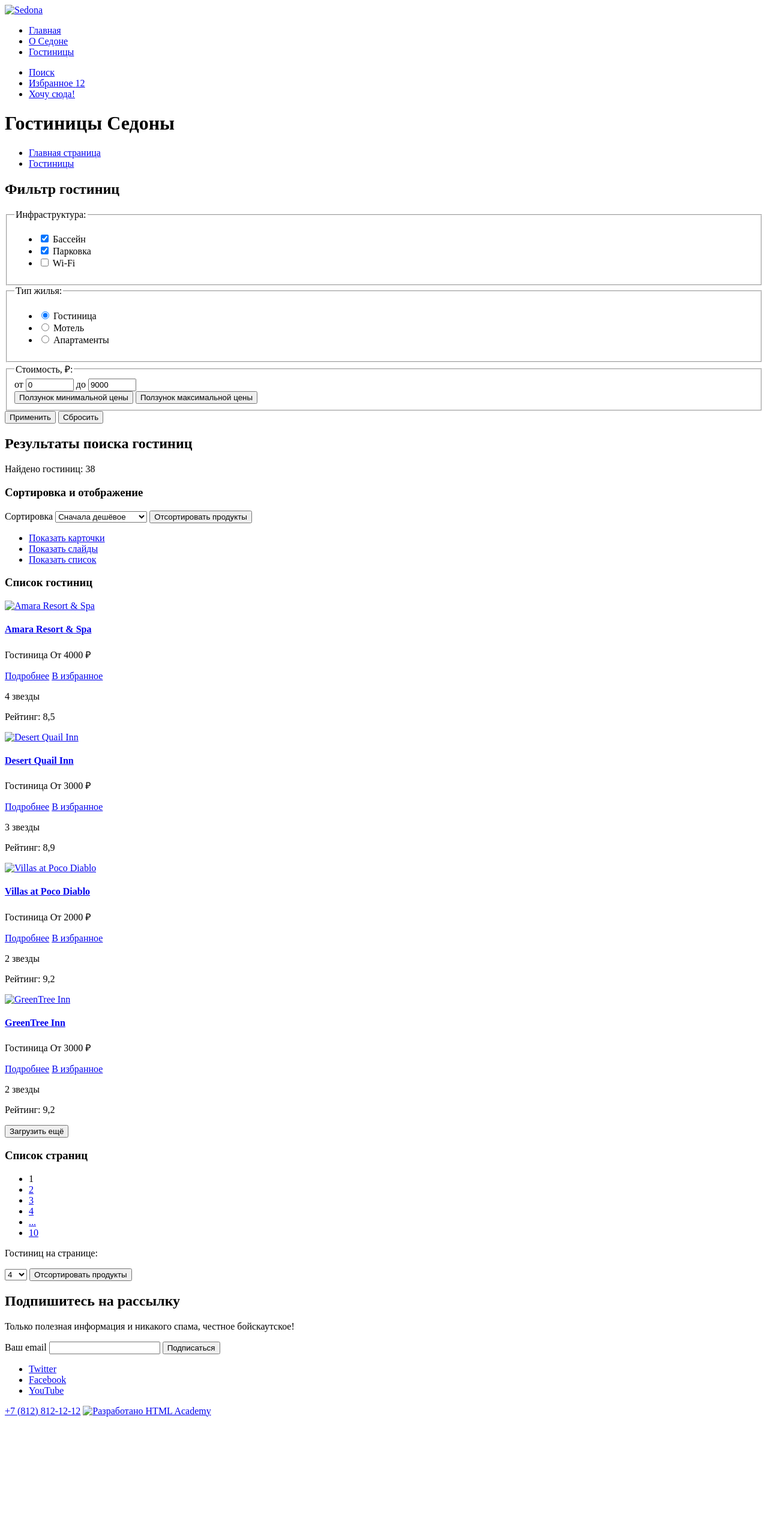
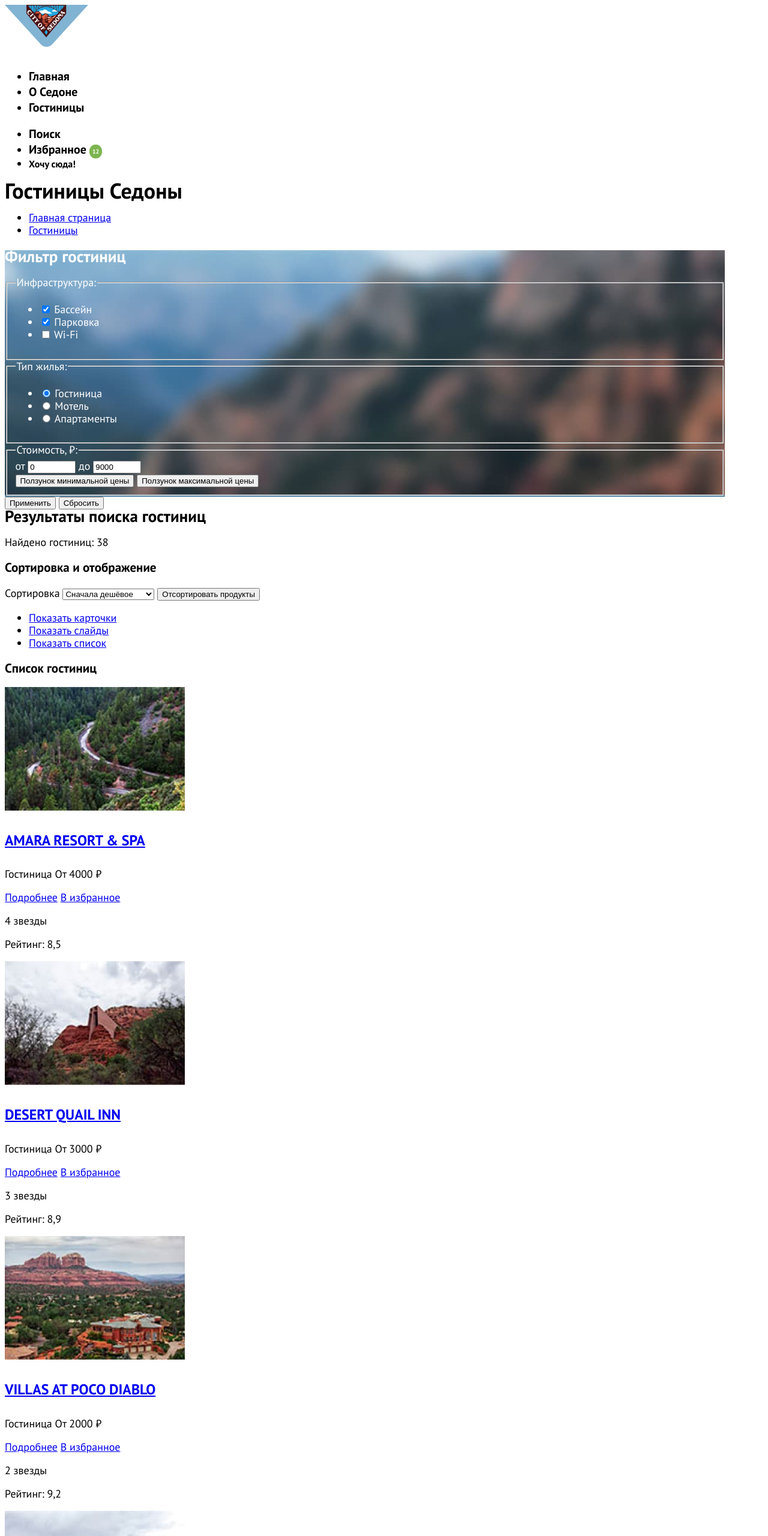
Before and after one commit to 4sagall/sedona, a plain HTML site: page catalog.html in a window 1280 px wide. Shown: the top 2560 px of the page at 60% size. Before the commit the page ends 2369 px from the top, so only its background shows below. Drawn offline with Linux system fonts and the light colour scheme.

Commit message:
basic styling part 1.2

```diff
--- a/catalog.html
+++ b/catalog.html
@@ -3,7 +3,8 @@
   <head>
     <meta charset="utf-8">
     <meta name="viewport" content="width=device-width, initial-scale=1">
-    <link rel="icon" href="images/favicon.ico">
+    <link rel="icon" href="img/favicon.ico">
+    <link rel="stylesheet" href="css/styles.css" type="text/css"/>
     <title>Седона — небольшой городок в Аризоне</title>
   </head>
 
@@ -11,7 +12,7 @@
   <header class="page-header">
     <nav class="navigation">
       <a class="logo" href="index.html">
-        <img src="" alt="Sedona">
+        <img src="img/logo.svg" width="149" height="84" alt="Sedona">
       </a>
 
       <ul class="navigation-list">
@@ -181,7 +182,7 @@
 
       <article class="hotel-card">
         <a class="hotel-link" href="#">
-          <img class="hotel-image" src="" alt="Amara Resort & Spa">
+          <img class="hotel-image" src="img/catalog-hotel-1.jpg" width="300" height="206" alt="Amara Resort & Spa">
           <h4 class="hotel-card-title">Amara Resort & Spa</h4>
         </a>
         <p class="hotel-card-description">
@@ -198,7 +199,7 @@
 
       <article class="hotel-card">
         <a class="hotel-link" href="#">
-          <img class="hotel-image" src="" alt="Desert Quail Inn">
+          <img class="hotel-image" src="img/catalog-hotel-2.jpg" width="300" height="206" alt="Desert Quail Inn">
           <h4 class="hotel-card-title">Desert Quail Inn</h4>
         </a>
         <p class="hotel-card-description">
@@ -215,7 +216,7 @@
 
       <article class="hotel-card">
         <a class="hotel-link" href="#">
-          <img class="hotel-image" src="" alt="Villas at Poco Diablo">
+          <img class="hotel-image" src="img/catalog-hotel-3.jpg" width="300" height="206" alt="Villas at Poco Diablo">
           <h4 class="hotel-card-title">Villas at Poco Diablo</h4>
         </a>
         <p class="hotel-card-description">
@@ -232,7 +233,7 @@
 
       <article class="hotel-card">
         <a class="hotel-link" href="#">
-          <img class="hotel-image" src="" alt="GreenTree Inn">
+          <img class="hotel-image" src="img/catalog-hotel-4.jpg" width="300" height="206" alt="GreenTree Inn">
           <h4 class="hotel-card-title">GreenTree Inn</h4>
         </a>
         <p class="hotel-card-description">
@@ -285,14 +286,14 @@
       </div>
     </section>
 
-    <section class="subscribe">
+    <section class="subscribe-catalog">
       <h2 class="section-title">Подпишитесь на рассылку</h2>
       <p class="section-description">Только полезная информация и никакого спама, честное бойскаутское!</p>
 
       <form class="subscribe-form" action="https://echo.htmlacademy.ru" method="POST">
         <label class="subscribe-field" for="email">
           <span class="visually-hidden">Ваш email</span>
-          <input class="email-field" type="email" name="email" id="email">
+          <input class="email-field" type="email" name="email" id="email" placeholder="Ваш e-mail">
         </label>
         <button class="subscribe-button" type="submit">Подписаться</button>
       </form>
@@ -321,7 +322,7 @@
     <a class="phone-link" href="tel:+78128121212">+7 (812) 812-12-12</a>
 
     <a class="developer-link" href="https://htmlacademy.ru/">
-      <img src="" alt="Разработано HTML Academy">
+      <img src="img/logo-htmlacademy.svg" width="115" height="34" alt="Разработано HTML Academy">
     </a>
   </footer>
   </body>
--- /dev/null
+++ b/css/styles.css
@@ -0,0 +1,169 @@
+@font-face {
+  font-family: "PT Sans";
+  font-style: normal;
+  font-weight: 400;
+  src: url("../fonts/ptsans-400.woff2") format("woff2");
+  font-display: swap;
+}
+
+@font-face {
+  font-family: "PT Sans";
+  font-style: normal;
+  font-weight: 700;
+  src: url("../fonts/ptsans-700.woff2") format("woff2");
+  font-display: swap;
+}
+
+.visually-hidden {
+  /* display: none; */
+}
+
+body {
+  font-family: "PT Sans", sans-serif;
+  font-size: 18px;
+  line-height: 21px;
+  color: #000000;
+
+  background-color: #FFFFFF;
+}
+                                  /** HEADER */
+.page-header {
+  background-color: #FFFFFF;
+  color: #000000;
+}
+
+.navigation-link {
+  font-size: 20px;
+  line-height: 26px;
+  font-weight: bold;
+  color: inherit;
+
+  text-decoration: none;
+}
+
+.navigation-link.button {
+  font-size: 16px;
+  line-height: 20px;
+}
+
+.favorites-counter {
+  font-size: 10px;
+  line-height: 13px;
+  color: #FFFFFF;
+
+  border: 5px solid #7DB54F;
+  background: #7DB54F;
+  border-radius: 50%;
+}
+
+.index-background {
+  width: 1200px;
+  height: 485px;
+
+  background-color: #D9EDFC;
+  background-image: url("../img/index-background.jpg");
+  background-size: 100% auto;
+  background-repeat: no-repeat;
+}
+
+.welcome-background {
+  display: block;
+  margin: auto;
+  padding-top: 70px;
+}
+                              /** ADVANTAGES SECTION */
+.section-title {
+  text-align: center;
+  font-weight: 700;
+  font-size: 30px;
+  line-height: 36px;
+
+  text-align: center;
+  text-transform: uppercase;
+}
+
+.section-description {
+  text-align: center;
+  font-weight: 400;
+  font-size: 22px;
+  line-height: 26px;
+
+  text-align: center;
+}
+
+.advantages-list {
+  text-align: center;
+}
+
+.advantages-title, h4 {
+  font-weight: 700;
+  font-size: 24px;
+  line-height: 28px;
+
+  text-transform: uppercase;
+}
+                                  /** SEARCH SECTION */
+.search {
+  text-align: center;
+}
+
+.search-link {
+  padding: 20px 150px;
+  font-weight: 700;
+  font-size: 20px;
+  line-height: 36px;
+
+  text-transform: uppercase;
+  text-decoration: none;
+
+  color: #FFFFFF;
+  background: #756257;
+  border-radius: 10px;
+}
+                                /** SUBSCRIBE SECTION */
+.subscribe {
+  text-align: center;
+  width: 1200px;
+  height: 411px;
+  color: #FFFFFF;
+
+  background-color: #D9EDFC;
+  background-image: url("../img/subscribe-background.jpg");
+  background-size: 100% auto;
+  background-repeat: no-repeat;
+}
+
+.subscribe-button {
+  width: 200px;
+  height: 61px;
+
+  font-family: "PT Sans";
+  font-weight: 700;
+  font-size: 20px;
+  line-height: 26px;
+  color: #FFFFFF;
+  background: #83B3D3;
+  border-radius: 0px 10px 10px 0px;
+  border: none;
+
+  text-transform: uppercase;
+}
+                                              /** FOOTER */
+.phone-link {
+  font-size: 40px;
+  line-height: 40px;
+
+  color: #000000;
+  text-decoration: none;
+}
+                                            /** CATALOG */
+.filter {
+  width: 1200px;
+  height: 411px;
+  color: #FFFFFF;
+
+  background-color: #5786A4;
+  background-image: url("../img/catalog-background.jpg");
+  background-size: 100% auto;
+  background-repeat: no-repeat;
+}
--- a/styles/styles.css
+++ /dev/null
@@ -1,91 +0,0 @@
-@font-face {
-  font-family: "PT Sans";
-  font-style: normal;
-  font-weight: 400;
-  src: url("../fonts/ptsans-400.woff2") format("woff2");
-  font-display: swap;
-}
-
-@font-face {
-  font-family: "PT Sans";
-  font-style: normal;
-  font-weight: 700;
-  src: url("../fonts/ptsans-700.woff2") format("woff2");
-  font-display: swap;
-}
-
-.visually-hidden {
-  display: none;
-}
-
-body {
-  font-family: "PT Sans", sans-serif;
-  font-size: 18px;
-  line-height: 21px;
-  color: #000000;
-
-  background-color: #FFFFFF;
-}
-
-.page-header {
-  background-color: #FFFFFF;
-  color: #000000;
-}
-
-.navigation-link {
-  font-size: 20px;
-  line-height: 26px;
-  font-weight: bold;
-  color: inherit;
-
-  text-decoration: none;
-}
-
-.index-background {
-  width: 1200px;
-  height: 485px;
-
-  background-color: #D9EDFC;
-  background-image: url("../img/index-background.jpg");
-  background-size: 100% auto;
-  background-repeat: no-repeat;
-}
-
-.welcome-background {
-  display: block;
-  margin: auto;
-  padding-top: 70px;
-}
-
-.advantages-section-title {
-  text-align: center;
-  font-weight: 700;
-  font-size: 30px;
-  line-height: 36px;
-
-  text-align: center;
-  text-transform: uppercase;
-}
-
-.advantages-section-description {
-  text-align: center;
-  font-weight: 400;
-  font-size: 22px;
-  line-height: 36px;
-
-  text-align: center;
-}
-
-.advantages-list {
-  text-align: center;
-}
-
-.subscribe {
-  width: 1200px;
-  height: 411px;
-
-  background-color: #D9EDFC;
-  background-image: url("../img/subscribe-background.jpg");
-  background-size: 100% auto;
-  background-repeat: no-repeat;
-}
```
Also changed, not shown: index.html (+9 -9 lines), img/catalog-background.jpg (added), img/catalog-hotel-1.jpg (added), img/catalog-hotel-2.jpg (added), img/catalog-hotel-3.jpg (added), img/catalog-hotel-4.jpg (added).
